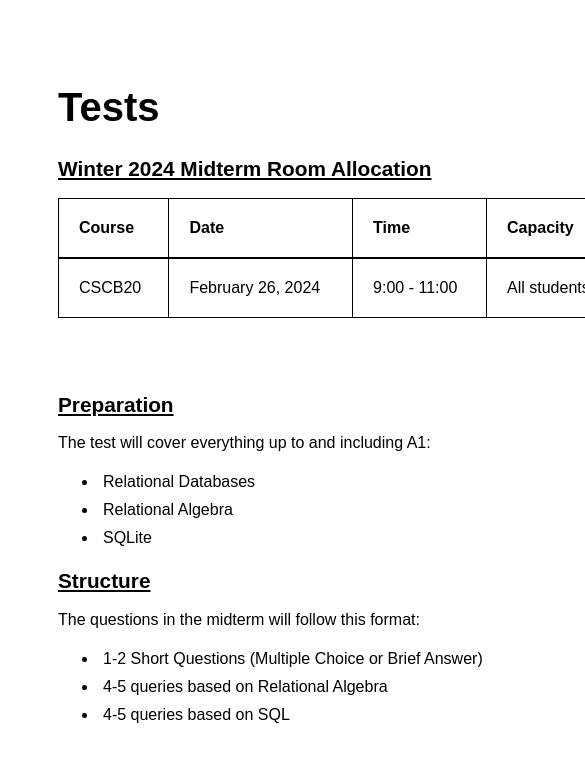
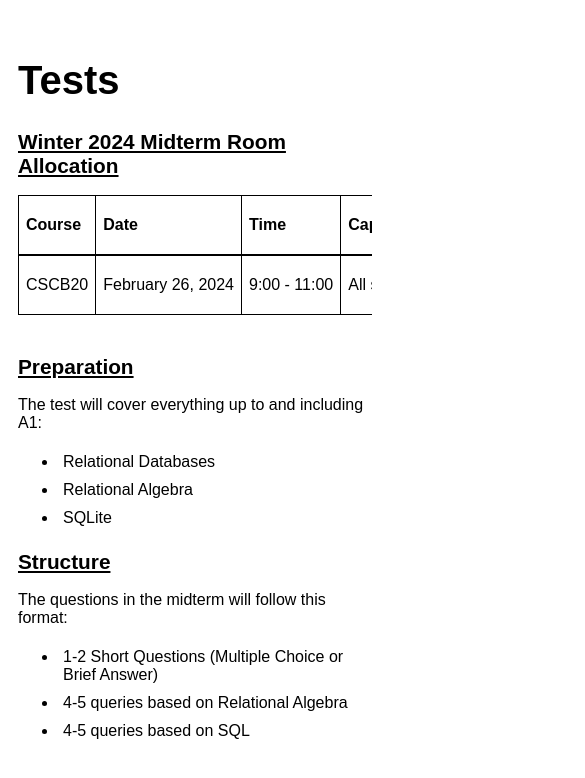
Before and after one commit to OrhanBC/Assignment2, a plain HTML site: page src/tests.html in a window 390 px wide. Shown: the top 778 px of the page, 585 px wide, since content can reach past the window. Drawn offline with Linux system fonts and the light colour scheme.

Commit message:
Made more responsive

```diff
--- a/src/tests.css
+++ b/src/tests.css
@@ -1,5 +1,4 @@
 body {
-    min-width: 768px;
     font-family: "Source Sans Pro", sans-serif;
 }
 
@@ -39,7 +38,7 @@ body {
 }
 
 .preparation {
-    margin-top: 75px;
+    margin-top: 40px;
 }
 
 .preparation li,
@@ -50,3 +49,16 @@ body {
 .structure {
     margin-top: 10px;
 }
+
+@media screen and (max-width: 900px) {
+    #content {
+        padding: 10px;
+    }
+    #content h1 {
+        margin-top: 40px;
+    }
+    #content th,
+    #content td {
+    padding: 20px 7px;
+    }
+}
```
